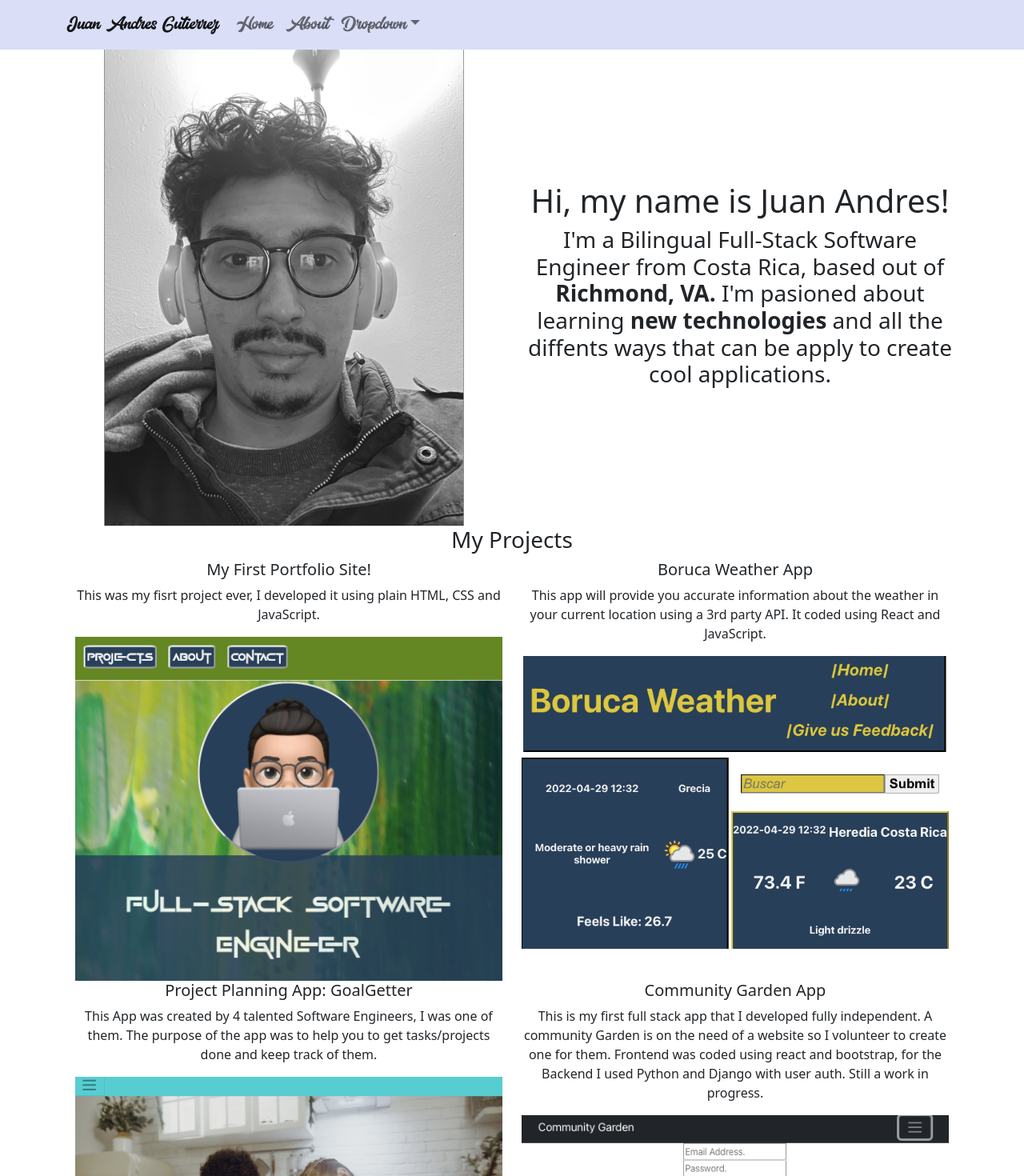
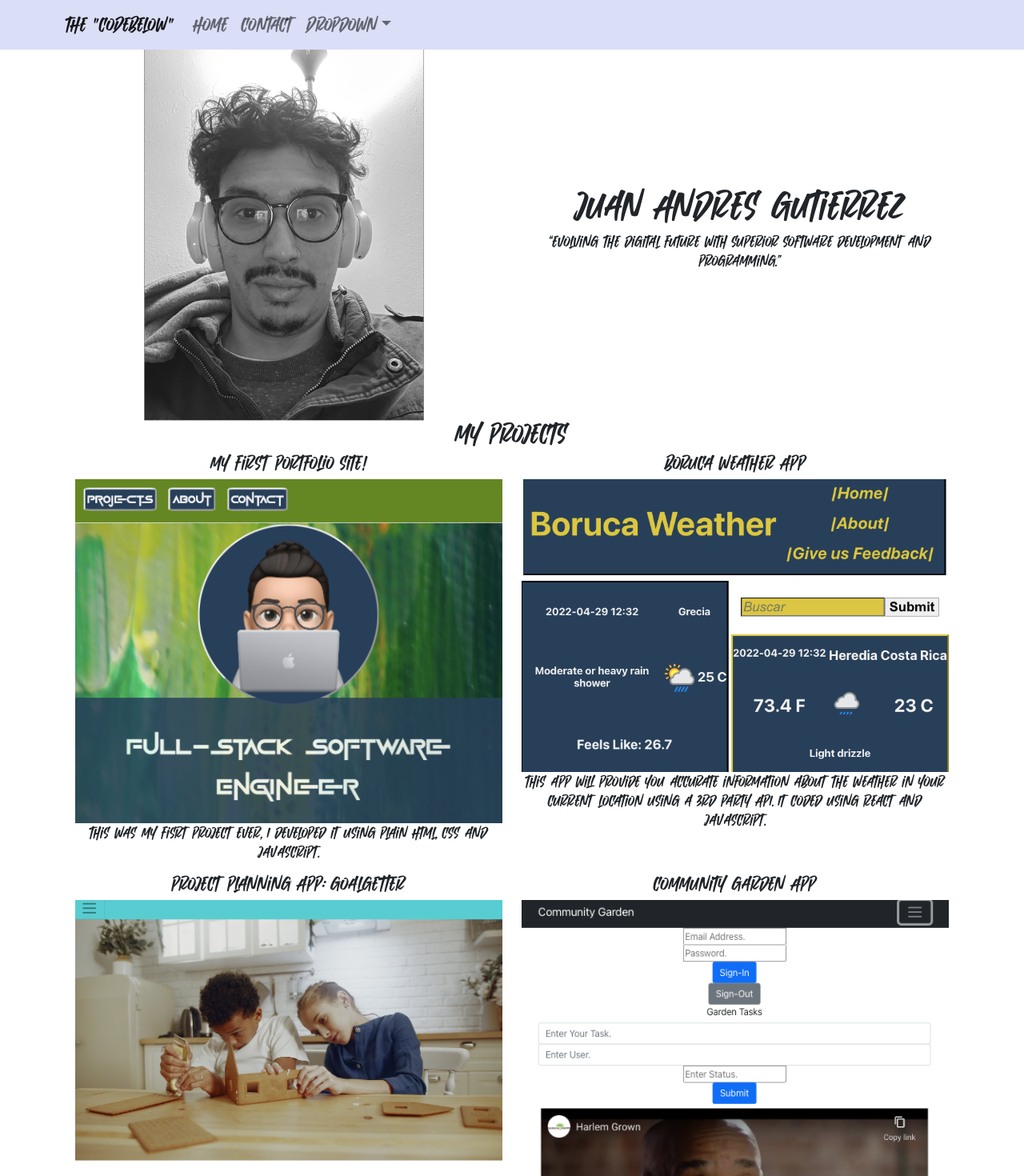
Before and after one commit to JAndrzGutierrez/personal-portfolio, a React (Create React App) app: page / in a window 1280 px wide. Shown: the top 1470 px of the page at 80% size. Built offline with nearby package versions, Linux system fonts and the light colour scheme.

Commit message:
Added About Section

```diff
--- a/package.json
+++ b/package.json
@@ -12,6 +12,7 @@
     "react-dom": "^18.0.0",
     "react-router-dom": "^6.3.0",
     "react-scripts": "5.0.1",
+    "react-skillbars": "^2.0.1",
     "web-vitals": "^2.1.4"
   },
   "scripts": {
@@ -37,5 +38,9 @@
       "last 1 firefox version",
       "last 1 safari version"
     ]
+  },
+  "devDependencies": {
+    "css-loader": "^6.7.1",
+    "style-loader": "^3.3.1"
   }
 }
--- a/src/App.js
+++ b/src/App.js
@@ -1,8 +1,10 @@
+import "./App.css";
 import Header from "./Components/Header/Header";
 import LandingPage from "./Components/Landing-Page/LandingPage";
 import { Routes, Route, Link } from "react-router-dom";
+import AboutSection from "./Components/About/About";
 
-import "./App.css";
+
 
 
 function App() {
@@ -11,7 +13,7 @@ function App() {
       <Header />
       <Routes>
         <Route path="/" element={<LandingPage/>}></Route>
-        <Route></Route>
+        <Route path="/about" element={<AboutSection/>}></Route>
         <Route></Route>
       </Routes>
     </div>
--- /dev/null
+++ b/src/Components/About/About.js
@@ -0,0 +1,16 @@
+import Container from "react-bootstrap/Container";
+
+const AboutSection = () => {
+  return (
+    <Container>
+      <h2>About Section</h2>
+    <h3>Hi, I'm Juan Andres!</h3>
+    <p>
+    As an adept Full-Stack Software Engineer, I am well-rounded in software development with honed talents in software engineering and software testing. In addition, I have specific experience with the following languages, frameworks and databases: React, javaScript, Python, HTML/CSS, API’s, CRUD, Postgres, Django, Heroku, Git and more. I am also a very fast learner and flourish in a team environment. My previous roles have strengthened my capabilities in problem-solving, scientific thinking and motivation, including a keen attention to detail and accuracy.
+    </p>
+
+    <h3>Contact</h3>
+   </Container>
+  );
+};
+export default AboutSection;
--- a/src/Components/Header/Header.css
+++ b/src/Components/Header/Header.css
@@ -1,5 +1,5 @@
 .Navbar {
     background-color: var(--lavender-web);
-    font-family: "Highschool";
+    font-family: "Urban Black";
     font-size: 20px;
 }
--- a/src/Components/Header/Header.js
+++ b/src/Components/Header/Header.js
@@ -8,12 +8,12 @@ const Header = () => {
   return (
     <Navbar expand="lg" className="Navbar">
       <Container>
-        <Navbar.Brand href="/">Juan Andres Gutierrez</Navbar.Brand>
+        <Navbar.Brand href="/">THE "CODEBELOW"</Navbar.Brand>
         <Navbar.Toggle aria-controls="basic-navbar-nav" />
         <Navbar.Collapse id="basic-navbar-nav">
           <Nav className="me-auto">
             <Nav.Link href="/">Home</Nav.Link>
-            <Nav.Link href="/about">About</Nav.Link>
+            <Nav.Link href="/about">Contact</Nav.Link>
             <NavDropdown title="Dropdown" id="basic-nav-dropdown">
               <NavDropdown.Item href="#action/3.1">Action</NavDropdown.Item>
               <NavDropdown.Item href="#action/3.2">
--- a/src/Components/Landing-Page/Landing-Page.css
+++ b/src/Components/Landing-Page/Landing-Page.css
@@ -8,7 +8,6 @@
     flex-wrap: wrap;
 }
 .landing-page-text {
-    font-family: "Highschool";
     font-size: 10vmin;
     color: var(--orange-soda);
 }
@@ -18,4 +17,11 @@
     flex-direction: column;
     justify-content: center;
     align-items: center;
+    font-family: "Urban Black";
 }
+.my-projects{
+    font-family: "Urban Black";
+}
+.p{
+    font-family: Cambria, Cochin, Georgia, Times, 'Times New Roman', serif;
+}
--- a/src/Components/Landing-Page/LandingPage.js
+++ b/src/Components/Landing-Page/LandingPage.js
@@ -10,16 +10,13 @@ const LandingPage = () => {
     <Container>
       <Row>
         <Col className="profile-picture" lg={true}>
-          <Image fluid src={profile} width={450} />
+          <Image fluid={true} src={profile} width={350}/>
         </Col>
         <Col className="profile-intro">
-          <h1>Hi, my name is Juan Andres!</h1>
-          <h3>
-            I'm a Bilingual Full-Stack Software Engineer from Costa Rica, based
-            out of <strong>Richmond, VA.</strong> I'm pasioned about learning{" "}
-            <strong>new technologies</strong> and all the diffents ways that can
-            be apply to create cool applications.
-          </h3>
+          <h1>Juan Andres Gutierrez</h1>
+          <p>
+          “Evolving the digital future with superior software development and programming.”
+          </p>
         </Col>
       </Row>
       <Col className="my-projects">
--- a/src/Components/MyProjects/MyProjects.js
+++ b/src/Components/MyProjects/MyProjects.js
@@ -17,40 +17,46 @@ const MyProjects = () => {
       <Row>
         <Col lg={true}>
           <h5>My First Portfolio Site!</h5>
+          <a href="https://jandrzgutierrez.github.io/">
+            <Image fluid src={Portfolio} />
+          </a>
           <p>
             This was my fisrt project ever, I developed it using plain HTML, CSS
             and JavaScript.
           </p>
-          <a href="https://jandrzgutierrez.github.io/">
-            <Image fluid src={Portfolio} />
-          </a>
         </Col>
         <Col lg={true}>
           <h5>Boruca Weather App</h5>
+
+          <a href="https://jandrzgutierrez.github.io/Projecto2/#/homepage">
+            <Image fluid src={weatherapp} height={450} />
+          </a>
           <p>
             This app will provide you accurate information about the weather in
             your current location using a 3rd party API. It coded using React
             and JavaScript.
           </p>
-          <a href="https://jandrzgutierrez.github.io/Projecto2/#/homepage">
-            <Image fluid src={weatherapp} height={450} />
-          </a>
         </Col>
       </Row>
       <Row>
         <Col lg={true}>
           <h5>Project Planning App: GoalGetter</h5>
+
+          <a href="https://thepumalovers.github.io/project-planning-client/">
+            <Image fluid src={planningapp} />
+          </a>
           <p>
             This App was created by 4 talented Software Engineers, I was one of
             them. The purpose of the app was to help you to get tasks/projects
             done and keep track of them.
           </p>
-          <a href="https://thepumalovers.github.io/project-planning-client/">
-            <Image fluid src={planningapp} />
-          </a>
         </Col>
         <Col lg={true}>
           <h5>Community Garden App</h5>
+
+          <a href="https://jandrzgutierrez.github.io/home">
+            <Image fluid src={communitygarden} />
+          </a>
           <p>
             This is my first full stack app that I developed fully independent.
             A community Garden is on the need of a website so I volunteer to
@@ -58,9 +64,6 @@ const MyProjects = () => {
             for the Backend I used Python and Django with user auth. Still a
             work in progress.
           </p>
-          <a href="https://jandrzgutierrez.github.io/home">
-            <Image fluid src={communitygarden} />
-          </a>
         </Col>
       </Row>
     </Container>
--- a/src/index.css
+++ b/src/index.css
@@ -15,3 +15,7 @@ code {
   font-family: "Highschool";
   src: url('./fonts/Highschool/Highschool.ttf');
 }
+@font-face {
+  font-family: "Urban Black";
+  src: url('./fonts/urban_black/Urban\ Black.ttf');
+}
```
Also changed, not shown: src/Components/SkillBars/SkillBars.js (added), src/fonts/urban_black/Read Me !!!.txt (added), src/fonts/urban_black/Urban Black.ttf (added), 1 other file (tests, documents, lock files or other folders).
